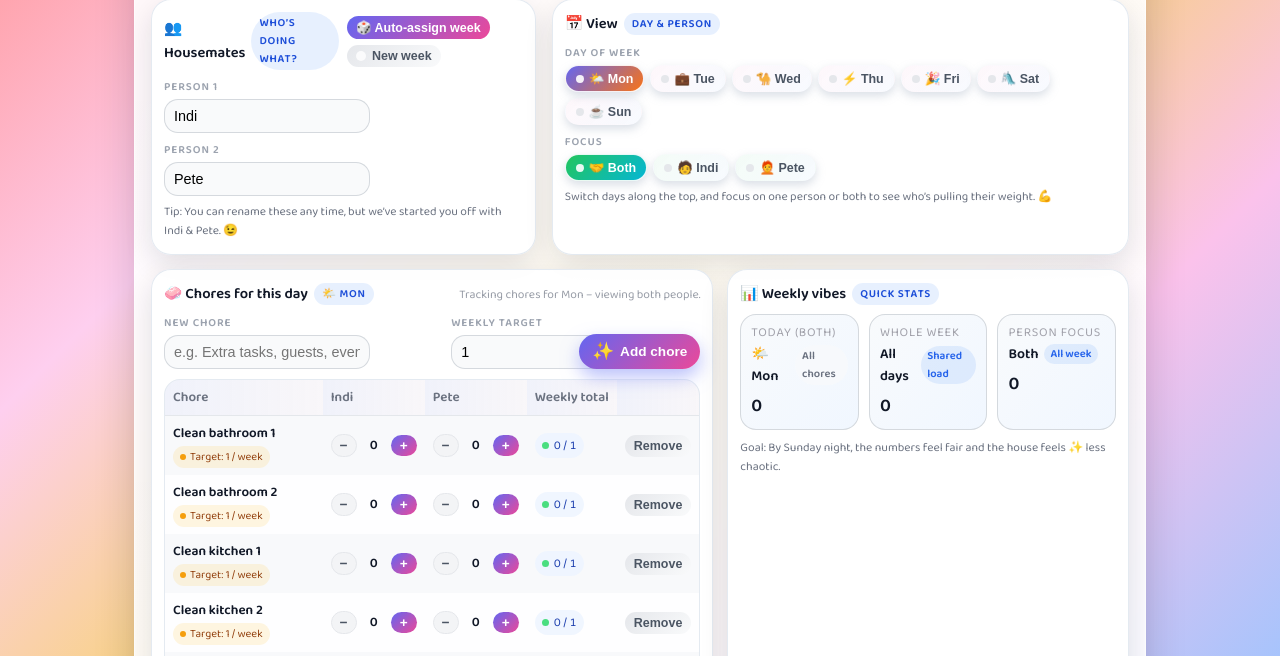
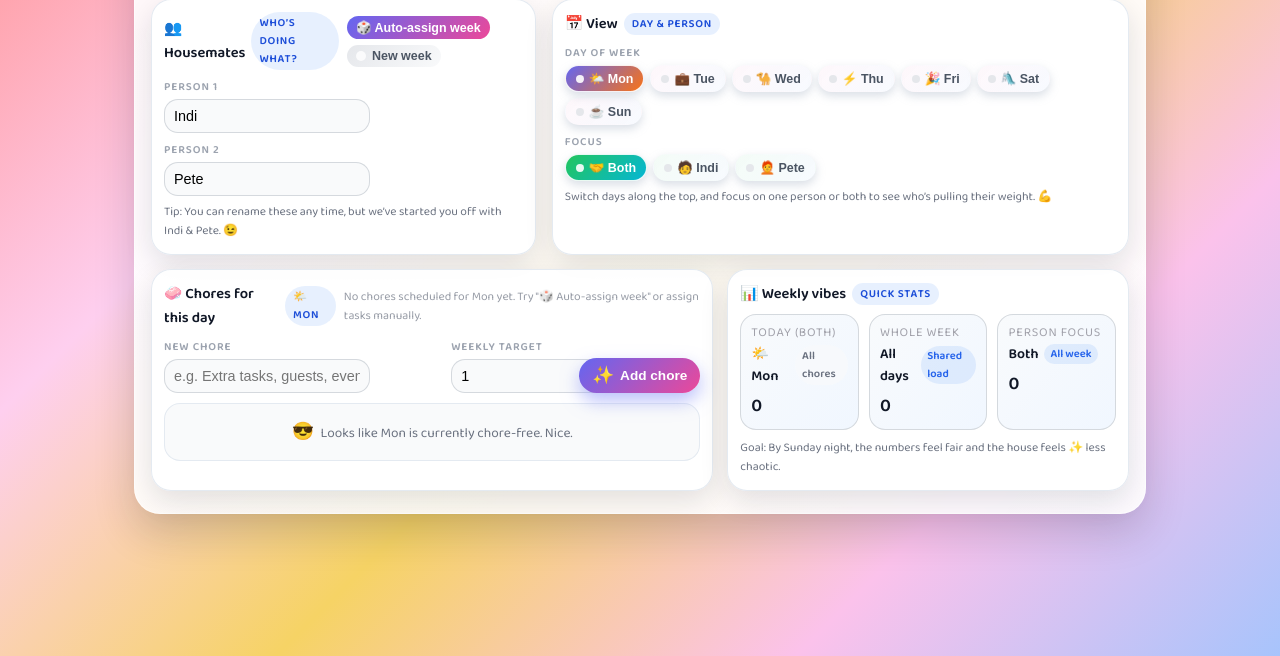
Before and after one commit to PeteCMorgan/fun_house_chores, a plain HTML site: page index.html in a window 1280 px wide. Shown: the part 108-764 px from the top of the page. Drawn offline with Linux system fonts and the light colour scheme.

Commit message:
Update index.html

```diff
--- a/index.html
+++ b/index.html
@@ -975,7 +975,7 @@
       document.getElementById('summaryPersonCount').textContent = personTotal;
     }
 
-    // -------------------- Rendering: chores table --------------------
+    // -------------------- Rendering: chores table (DAY FILTERED) --------------------
 
     function renderChores() {
       const container = document.getElementById('choreTableContainer');
@@ -988,15 +988,9 @@
       const badge = document.getElementById('choresTitleBadge');
       const subtitle = document.getElementById('choresSubtitle');
 
-      const focusLabel =
-        filter === 'both'
-          ? 'both people'
-          : (filter === 'p1' ? state.person1Name : state.person2Name);
-
-      badge.textContent = `${dayEmoji} ${dayLabel}`;
-      subtitle.textContent = `Tracking chores for ${dayLabel} – viewing ${focusLabel}.`;
-
       if (!state.chores.length) {
+        badge.textContent = `${dayEmoji} ${dayLabel}`;
+        subtitle.textContent = `No chores defined yet. Add some above to get started.`;
         container.innerHTML = `
           <div class="empty-state">
             <span class="icon">🪄</span>
@@ -1006,6 +1000,28 @@
       }
 
       const dayLog = ensureDayLog(dayKey);
+
+      // Only show chores that actually have an entry for THIS day
+      const choresForDay = state.chores.filter(ch => dayLog[ch.id]);
+
+      const focusLabel =
+        filter === 'both'
+          ? 'both people'
+          : (filter === 'p1' ? state.person1Name : state.person2Name);
+
+      badge.textContent = `${dayEmoji} ${dayLabel}`;
+      subtitle.textContent = choresForDay.length
+        ? `Showing chores scheduled for ${dayLabel} – viewing ${focusLabel}.`
+        : `No chores scheduled for ${dayLabel} yet. Try "🎲 Auto-assign week" or assign tasks manually.`;
+
+      if (!choresForDay.length) {
+        container.innerHTML = `
+          <div class="empty-state">
+            <span class="icon">😎</span>
+            Looks like ${dayLabel} is currently chore-free. Nice.
+          </div>`;
+        return;
+      }
 
       let html = `
         <table>
@@ -1032,7 +1048,7 @@
         <tbody>
       `;
 
-      state.chores.forEach(chore => {
+      choresForDay.forEach(chore => {
         const entry = dayLog[chore.id] || { p1Count: 0, p2Count: 0 };
         const p1 = entry.p1Count || 0;
         const p2 = entry.p2Count || 0;
@@ -1170,7 +1186,7 @@
         const dayLog = {};
 
         choresForDay.forEach((chore, index) => {
-          const assignToP1 = index % 2 === 0; // alternate, gives near-even split
+          const assignToP1 = index % 2 === 0; // alternate, near-even split
           dayLog[chore.id] = {
             p1Count: assignToP1 ? 1 : 0,
             p2Count: assignToP1 ? 0 : 1
```
